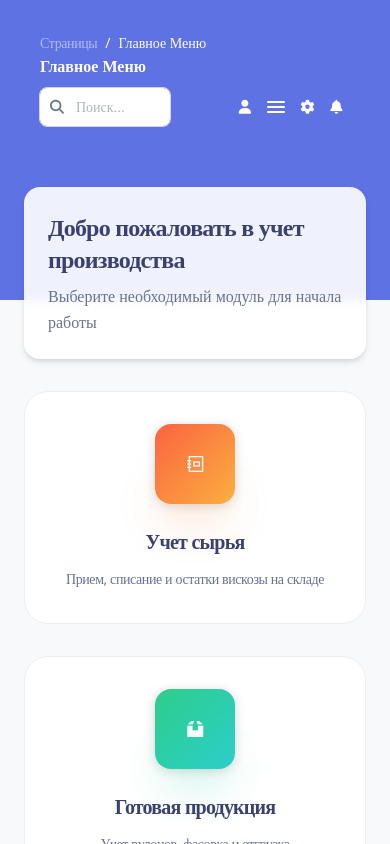
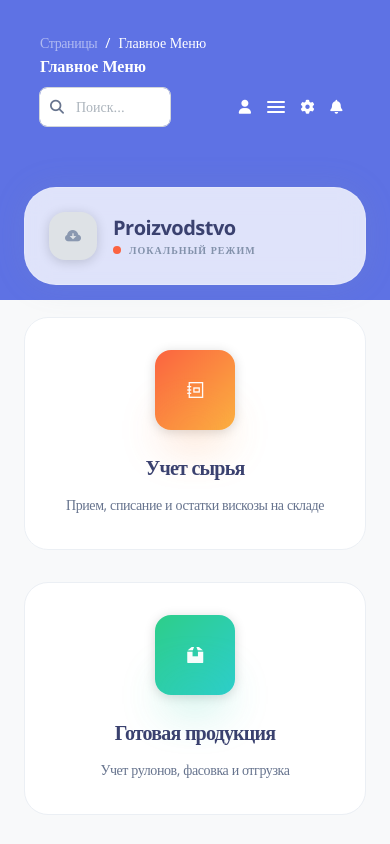
Before and after one commit to sklad-manager/proizvodstvo, a Next.js app: page / in a window 390 px wide. Shown: the top 844 px of the page. Built offline with nearby package versions, Linux system fonts and the light colour scheme.

Commit message:
final UI polish and sync preparation

```diff
--- a/src/app/page.tsx
+++ b/src/app/page.tsx
@@ -1,7 +1,40 @@
-import React from 'react';
+import React, { useState, useEffect } from 'react';
 import Link from 'next/link';
 
 export default function Home() {
+  const [isCloudSynced, setIsCloudSynced] = useState(false);
+  const [hasLocalData, setHasLocalData] = useState(false);
+  const [syncStatus, setSyncStatus] = useState('idle');
+
+  useEffect(() => {
+    // Проверка наличия данных в localStorage
+    const employees = localStorage.getItem('proizvodstvo_employees');
+    const materials = localStorage.getItem('proizvodstvo_raw_materials');
+    const maintenance = localStorage.getItem('proizvodstvo_maintenance');
+
+    if (employees || materials || maintenance) {
+      setHasLocalData(true);
+    }
+  }, []);
+
+  const syncToCloud = async () => {
+    setSyncStatus('syncing');
+    try {
+      // 1. Инициализация базы (на всякий случай)
+      await fetch('/api/setup-db');
+
+      // Здесь будет логика отправки данных (в следующих шагах я создам API для сохранения)
+      // Пока просто имитируем успех для UI
+      setTimeout(() => {
+        setSyncStatus('done');
+        setIsCloudSynced(true);
+      }, 2000);
+    } catch (e) {
+      console.error(e);
+      setSyncStatus('idle');
+    }
+  };
+
   const menuItems = [
     {
       name: 'Учет сырья',
@@ -73,9 +106,42 @@ export default function Home() {
 
   return (
     <div className="pt-6 pb-8">
-      <div className="mb-8 bg-white/90 backdrop-blur-sm rounded-2xl p-6 shadow-sm">
-        <h2 className="text-2xl font-bold text-slate-800 mb-2">Добро пожаловать в учет производства</h2>
-        <p className="text-slate-500 mb-0">Выберите необходимый модуль для начала работы</p>
+      {/* Верхняя панель со статусом */}
+      <div className="flex flex-wrap items-center justify-between gap-4 mb-8 bg-white/80 backdrop-blur-md p-6 rounded-[2rem] border border-white/20 shadow-xl animate-fade-in">
+        <div className="flex items-center gap-4">
+          <div className={`w-12 h-12 rounded-2xl flex items-center justify-center shadow-lg ${isCloudSynced ? 'bg-emerald-500 text-white' : 'bg-slate-100 text-slate-400'}`}>
+            <i className={`ni ${isCloudSynced ? 'ni-cloud-upload-96' : 'ni-cloud-download-95'} text-xl animate-pulse`}></i>
+          </div>
+          <div>
+            <h1 className="text-xl md:text-2xl font-black text-slate-800 tracking-tight mb-0">Proizvodstvo</h1>
+            <div className="flex items-center gap-2">
+              <span className={`w-2 h-2 rounded-full ${isCloudSynced ? 'bg-emerald-500' : 'bg-orange-500'}`}></span>
+              <span className="text-[10px] font-black uppercase tracking-widest text-slate-400">
+                {isCloudSynced ? 'Данные в облаке' : 'Локальный режим'}
+              </span>
+            </div>
+          </div>
+        </div>
+
+        {hasLocalData && !isCloudSynced && (
+          <button
+            onClick={syncToCloud}
+            disabled={syncStatus === 'syncing'}
+            className="group relative flex items-center gap-3 px-6 py-3 bg-slate-800 text-white rounded-2xl font-black uppercase text-[10px] tracking-widest hover:bg-black transition-all shadow-xl shadow-slate-200 active:scale-95 overflow-hidden"
+          >
+            {syncStatus === 'syncing' ? (
+              <>
+                <div className="w-4 h-4 border-2 border-white/30 border-t-white rounded-full animate-spin"></div>
+                Синхронизация...
+              </>
+            ) : (
+              <>
+                <i className="ni ni-curved-next text-xs group-hover:translate-x-1 transition-transform"></i>
+                Перейти в облако
+              </>
+            )}
+          </button>
+        )}
       </div>
 
       <div className="grid grid-cols-1 md:grid-cols-2 lg:grid-cols-3 gap-8">
```
